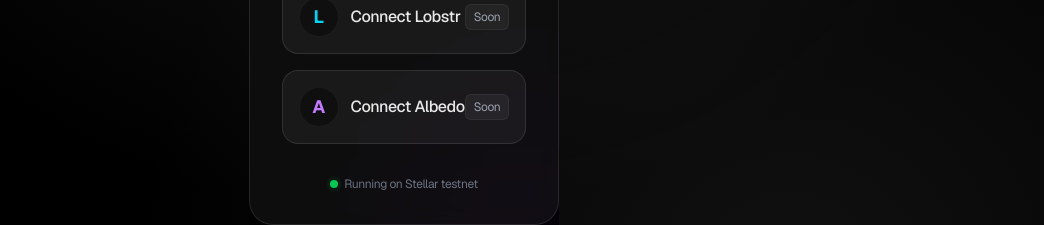
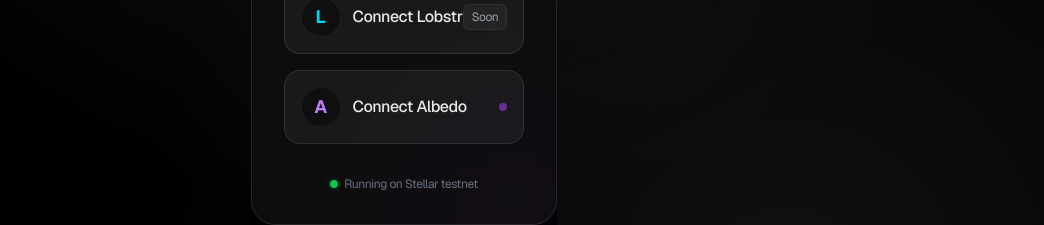
Before and after one commit to aditya-jha033/autopilot-stellar, a Next.js app in the folder frontend/: page /onboarding in a window 1280 px wide. Shown: the part 503-728 px from the top of the page, without its empty margins (236-1280 px from the left). Built offline with nearby package versions, Linux system fonts and the light colour scheme.

Commit message:
feat: implement Albedo wallet integration mockup

```diff
--- a/frontend/src/app/onboarding/page.tsx
+++ b/frontend/src/app/onboarding/page.tsx
@@ -138,8 +138,6 @@
           )}
         </button>
 
-        {/* TODO: Implement Albedo wallet integration here per user feedback */}
-
         {/* Lobstr Button */}
         <button
           onClick={() => handleComingSoon("Lobstr")}
@@ -159,23 +157,33 @@
           </div>
         </button>
 
-        {/* Albedo Button */}
+        {/* Albedo Button (Mock Integration) */}
         <button
-          onClick={() => handleComingSoon("Albedo")}
+          onClick={() => {
+            setIsLoading(true);
+            setTimeout(() => {
+              setIsLoading(false);
+              setToastMessage("Albedo wallet connected (Mocked for Demo)");
+              setTimeout(() => router.push("/"), 1000);
+            }, 1500);
+          }}
           disabled={isLoading}
-          className="w-full group flex items-center justify-between p-4 rounded-2xl bg-white/5 hover:bg-white/10 border border-white/10 hover:border-white/20 transition-all duration-300 disabled:opacity-50"
+          className="w-full group relative flex items-center justify-between p-4 rounded-2xl bg-white/5 hover:bg-white/10 border border-white/10 hover:border-white/20 transition-all duration-300 disabled:opacity-50 disabled:cursor-not-allowed overflow-hidden"
         >
-          <div className="flex items-center gap-3">
+          <div className="absolute inset-0 bg-gradient-to-r from-purple-500/0 via-purple-500/10 to-purple-500/0 translate-x-[-100%] group-hover:translate-x-[100%] transition-transform duration-700 ease-in-out" />
+          <div className="flex items-center gap-3 relative z-10">
             <div className="w-10 h-10 rounded-full bg-black/40 flex items-center justify-center p-2 border border-white/5">
               <span className="text-purple-400 font-bold text-lg leading-none">A</span>
             </div>
             <span className="font-medium text-white/90 group-hover:text-white transition-colors">
-              Connect Albedo
+              {isLoading ? "Connecting..." : "Connect Albedo"}
             </span>
           </div>
-          <div className="text-xs px-2 py-1 rounded-md bg-white/5 text-gray-400 border border-white/5">
-            Soon
-          </div>
+          {isLoading ? (
+            <Loader2 className="w-5 h-5 text-gray-400 animate-spin" />
+          ) : (
+            <div className="w-2 h-2 rounded-full bg-purple-500/50 group-hover:bg-purple-400 group-hover:shadow-[0_0_10px_rgba(168,85,247,0.8)] transition-all" />
+          )}
         </button>
       </div>
 
```
